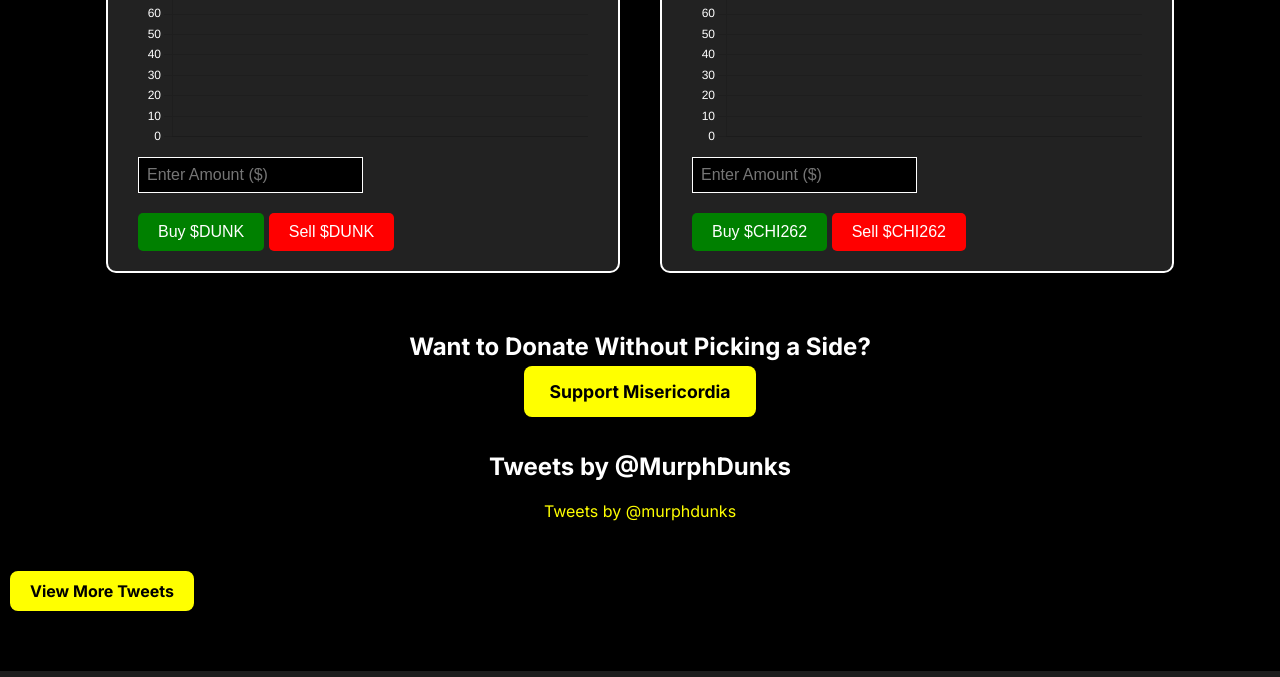
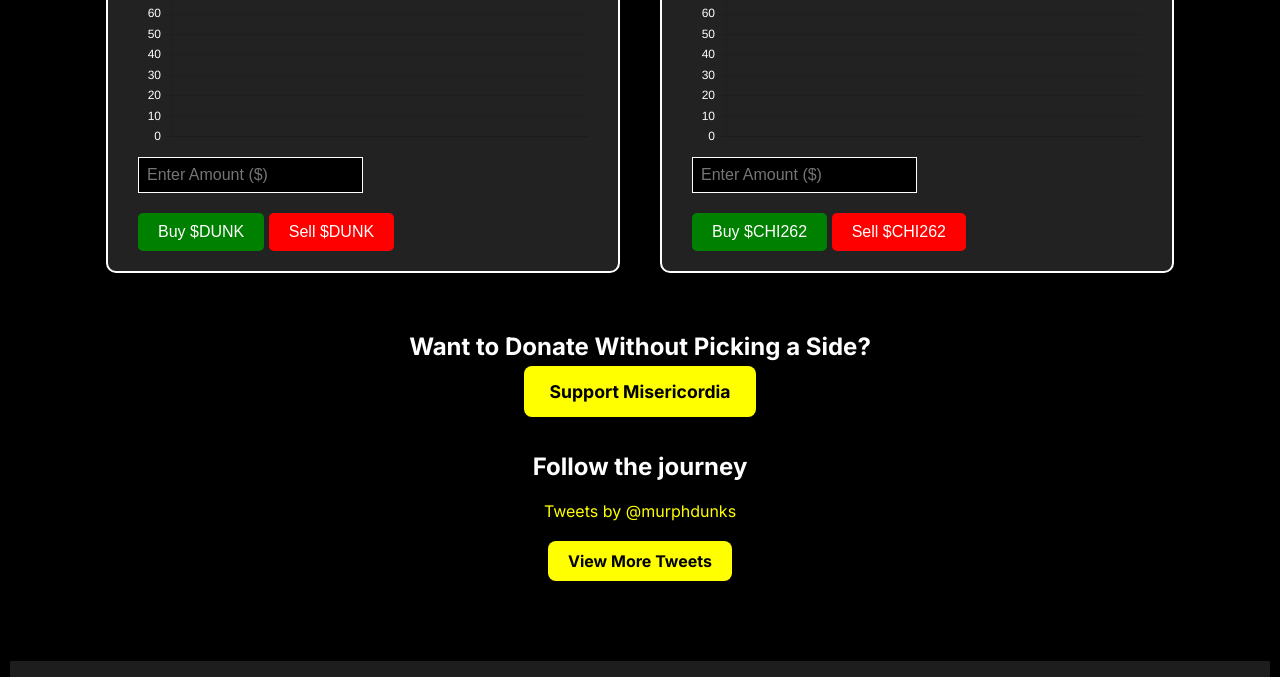
Before and after one commit to dmurph77/murphdunks, a website: page index.html in a window 1280 px wide. Shown: the part 1459-2136 px from the top of the page. Drawn offline with nearby package versions, Linux system fonts and the light colour scheme; no server answers.

Commit message:
Tweet fixes pt. 2

```diff
--- a/index.html
+++ b/index.html
@@ -126,7 +126,8 @@
     </div>
 
 <section id="twitter-feed" style="background-color:black; color:white; text-align:center; padding:30px;">
-  <h2 style="margin-bottom: 20px;">Tweets by @MurphDunks</h2>
+  <h2 style="margin-bottom: 20px;">Follow the journey</h2>
+
   <div style="max-width: 100%; overflow: hidden;">
     <a class="twitter-timeline"
        data-theme="dark"
@@ -137,12 +138,13 @@
     </a>
     <script async src="https://platform.twitter.com/widgets.js" charset="utf-8"></script>
   </div>
-</section>
 
-  <a href="https://twitter.com/MurphDunks" target="_blank"
-     style="display: inline-block; margin-top: 20px; padding: 10px 20px; background: yellow; color: black; font-weight: bold; text-decoration: none; border-radius: 8px; font-size: 1rem;">
-    View More Tweets
-  </a>
+  <div style="margin-top: 20px;">
+    <a href="https://twitter.com/MurphDunks" target="_blank"
+       style="display: inline-block; padding: 10px 20px; background: yellow; color: black; font-weight: bold; text-decoration: none; border-radius: 8px; font-size: 1rem;">
+      View More Tweets
+    </a>
+  </div>
 </section>
 
     <footer style="text-align: center; margin-top: 50px; padding: 20px; font-size: 1.1rem; color: white;">
```
